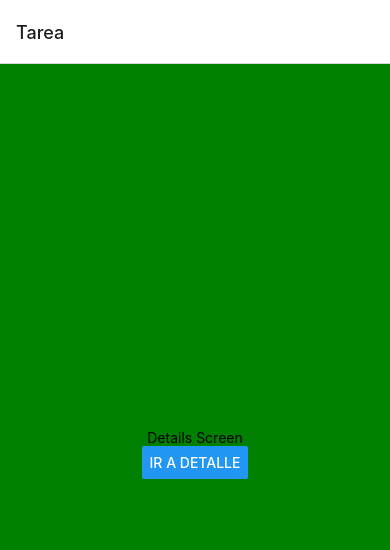
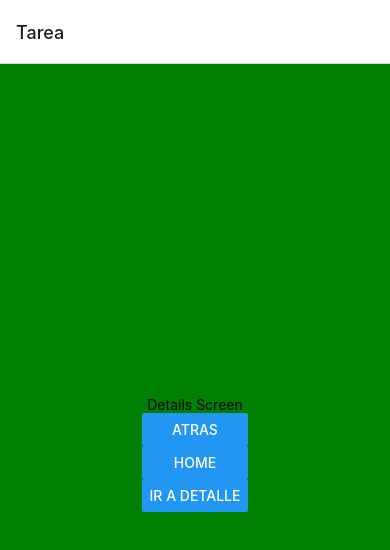
Before and after one commit to GrippingGoose33/Navigation, a React Native app: screen /Detail in a window 390 px wide. Shown: the top 550 px of the page. Built offline with nearby package versions, Linux system fonts and the light colour scheme.

Commit message:
Button navigation

```diff
--- a/DetailScreen.js
+++ b/DetailScreen.js
@@ -1,14 +1,24 @@
 import React from 'react';
-import {Button, View, Text} from 'react-native';
+import {StyleSheet, Button, View, Text} from 'react-native';
 
 function DetailScreen({navigation}) {
     return (
         <View style = {{flex:1, justifyContent:'center', alignItems:'center', backgroundColor: "green"}}>
             <Text>Details Screen</Text>
-            <Button
-            title="ir a Detalle"
-            onPress={() => navigation.navigate('Details')}
-            />
+            <View>
+             <Button
+                title="Atras"
+                onPress={() => navigation.goBack()}
+             />
+             <Button
+                title="Home"
+                onPress={() => navigation.navigate('Home')}
+             />
+             <Button
+                title="ir a Detalle"
+                onPress={() => navigation.push('Details')}
+              />
+            </View>
         </View>
     );
 }
```
